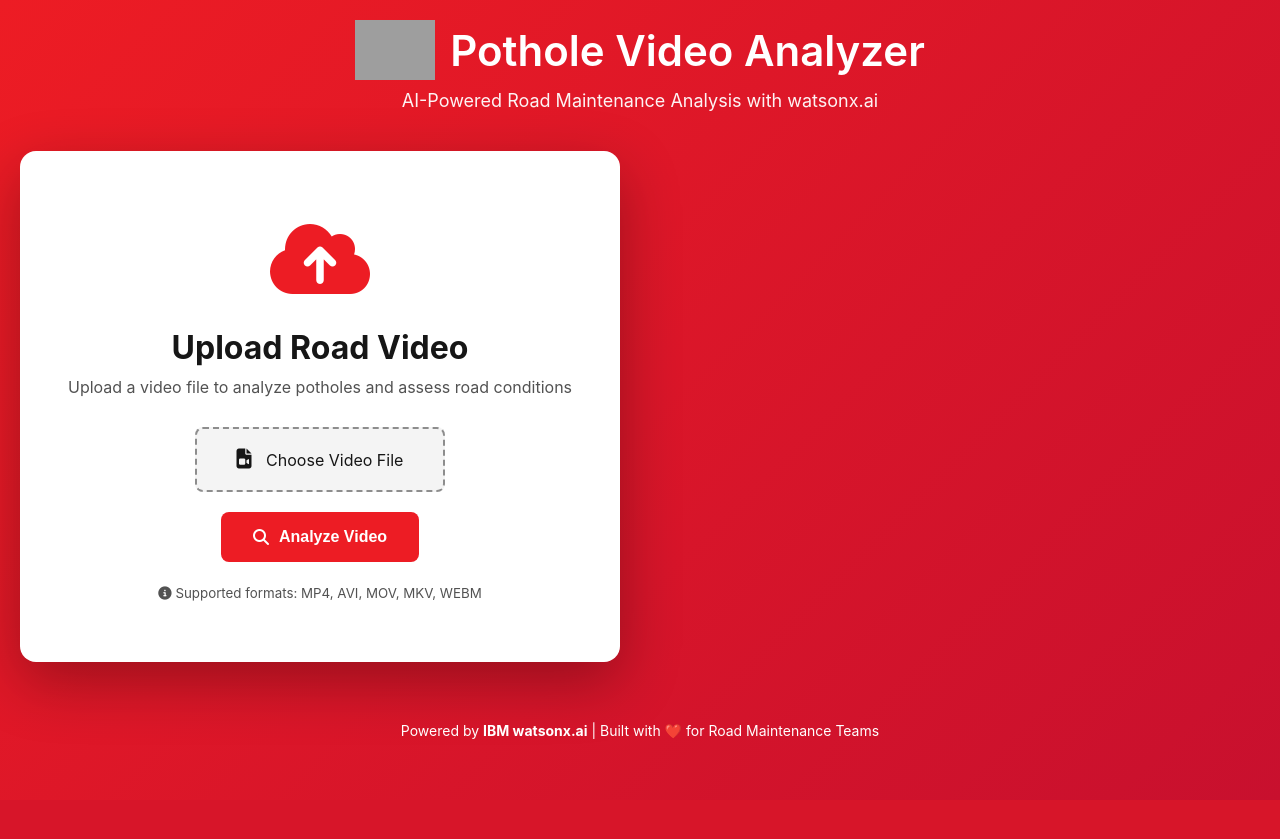
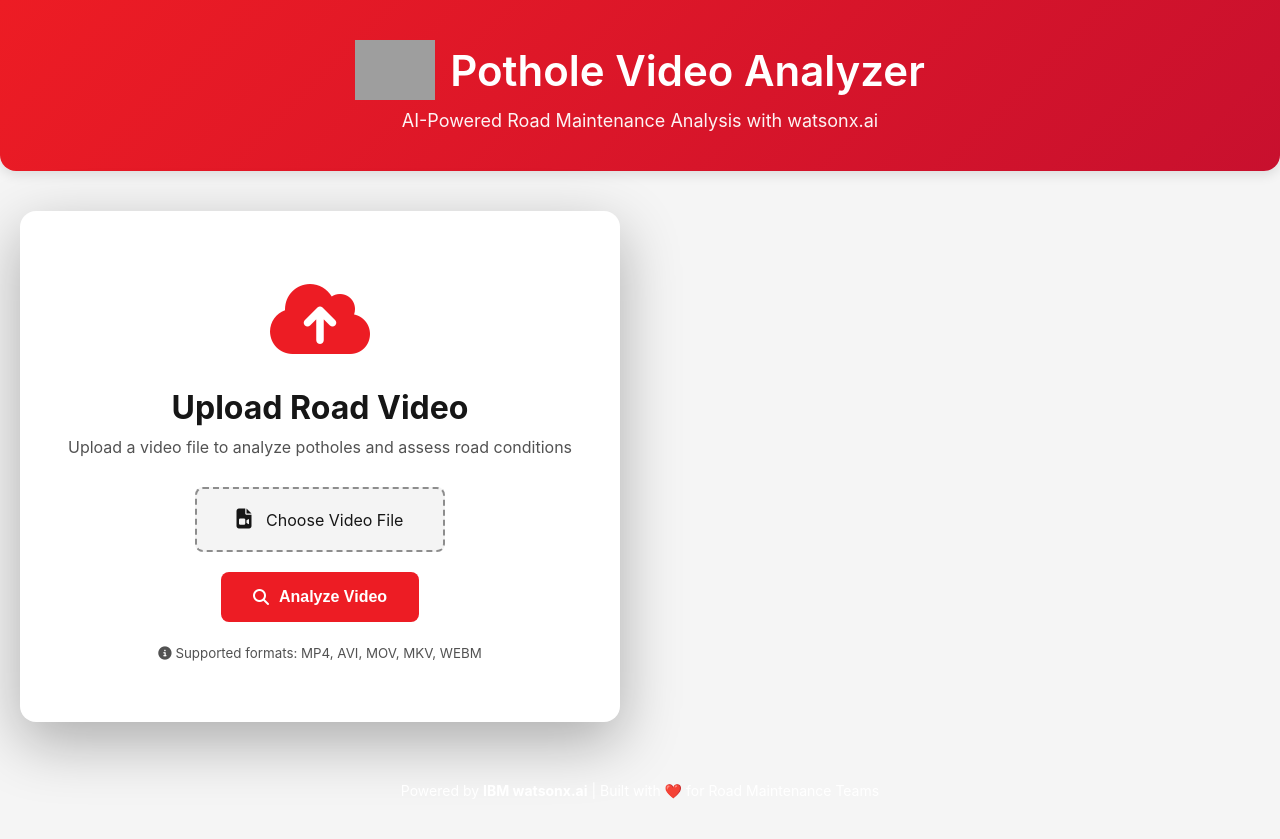
Before and after one commit to Nayef-Abou-Tayoun/pothole-analysis-watsonx, a Flask app: page / in a window 1280 px wide. Before the commit the page ends 800 px from the top, so only its background shows below. Run offline with Flask 3, Linux system fonts and the light colour scheme; parts of the project's set-up code (start-up, migrations or seed data) failed here and were passed over; grey boxes are pictures that could not be loaded.

Commit message:
Balance colors: white background with red header and accents

```diff
--- a/src/static/css/style.css
+++ b/src/static/css/style.css
@@ -7,8 +7,8 @@
 
 body {
     font-family: 'IBM Plex Sans', -apple-system, BlinkMacSystemFont, 'Segoe UI', Roboto, sans-serif;
-    background: linear-gradient(135deg, #ED1C24 0%, #C8102E 100%);
-    /* TTC Red gradient background */
+    background: #f5f5f5;
+    /* Light gray background for clean look */
     min-height: 100vh;
     padding: 20px;
     color: #161616;
@@ -22,8 +22,12 @@ body {
 /* Header */
 .header {
     text-align: center;
+    background: linear-gradient(135deg, #ED1C24 0%, #C8102E 100%);
     color: white;
-    margin-bottom: 40px;
+    margin: -20px -20px 40px -20px;
+    padding: 40px 20px;
+    border-radius: 0 0 16px 16px;
+    box-shadow: 0 4px 12px rgba(0, 0, 0, 0.1);
 }
 
 .logo {
```
